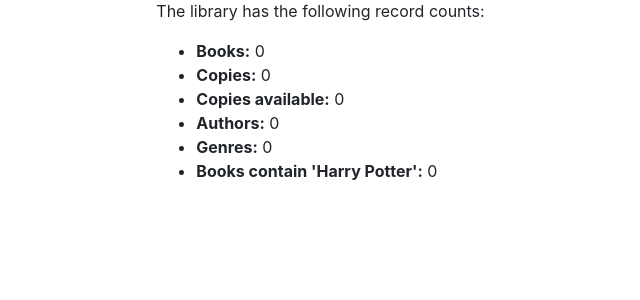
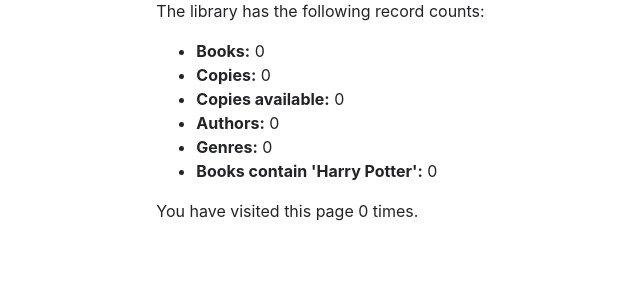
Before and after one commit to kentranptit/mysite, a Django app: page /catalog/ in a window 1280 px wide. Shown: the part 143-443 px from the top of the page, without its empty margins (72-712 px from the left). Run offline with Django 3.2, Linux system fonts and the light colour scheme; data that the repository does not hold is empty; some libraries are stand-ins or nearby versions.

Commit message:
Part 7: Sessions framework

```diff
--- a/locallibrary/catalog/templates/index.html
+++ b/locallibrary/catalog/templates/index.html
@@ -15,4 +15,5 @@
     <li><strong>Genres:</strong> {{ num_genres }}</li>
     <li><strong>Books contain 'Harry Potter':</strong> {{ num_books_hp }}</li>
 </ul>
+<p>You have visited this page {{ num_visits }}{% if num_visits == 1 %} time{% else %} times{% endif %}.</p>
 {% endblock %}
--- a/locallibrary/catalog/views.py
+++ b/locallibrary/catalog/views.py
@@ -20,6 +20,10 @@ def index(request):
     # Books that contain 'Harry Potter' word
     num_books_hp = Book.objects.filter(title__contains='Harry Potter').count()
 
+    # Number of visits to this view, as counted in the session variable
+    num_visits = request.session.get('num_visits', 0)
+    request.session['num_visits'] = num_visits + 1
+
     context = {
         'num_books': num_books,
         'num_instances': num_instances,
@@ -27,6 +31,7 @@ def index(request):
         'num_authors': num_authors,
         'num_genres': num_genres,
         'num_books_hp': num_books_hp,
+        'num_visits': num_visits,
     }
 
     # Render the HTML template index.html with the data in the context variable
```
